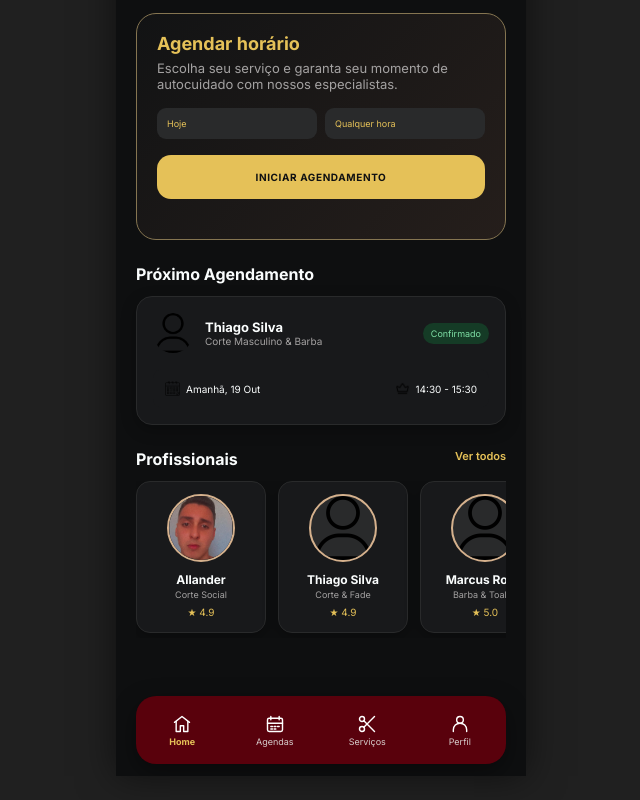
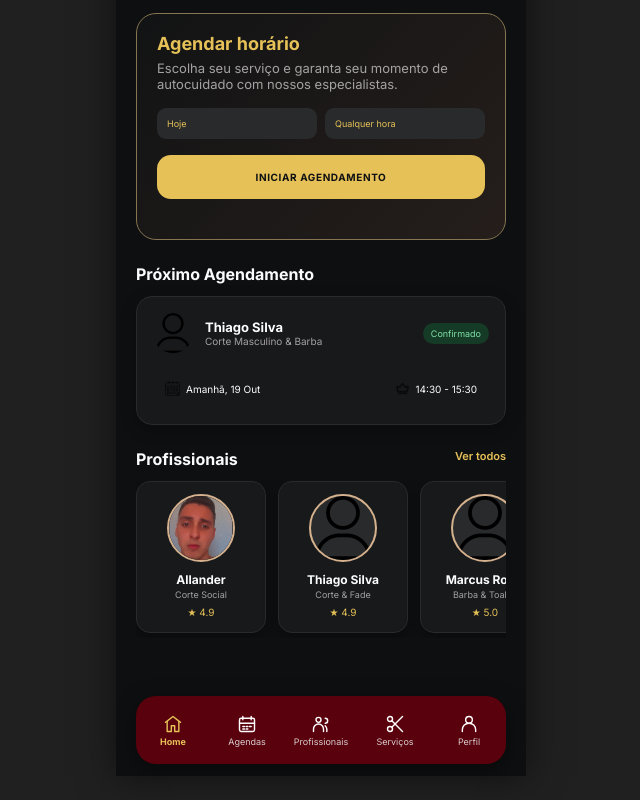
Before and after one commit to Karlabi-dev/Barber-Simba, a React (Vite) app in the folder AppSimba/: page /home in a window 1280 px wide. Shown: the part 195-995 px from the top of the page, without its empty margins (319-959 px from the left). Built offline with nearby package versions, Linux system fonts and the light colour scheme; no server answers.

Commit message:
feat: profissionais com filtros e historico de avaliacoes

```diff
--- a/AppSimba/src/components/Navbar.jsx
+++ b/AppSimba/src/components/Navbar.jsx
@@ -1,14 +1,16 @@
 import { NavLink } from 'react-router-dom'
+import '../pages/Professionals.css'
 
 const items = [
   { to: '/home', label: 'Home', icon: <><path d="m3 10 9-7 9 7" /><path d="M5 9v12h5v-7h4v7h5V9" /></> },
   { to: '/agendas', label: 'Agendas', icon: <><rect x="3" y="5" width="18" height="16" rx="2" /><path d="M7 3v4m10-4v4M3 11h18M7 15h2m2 0h2m2 0h2M7 18h2m2 0h2" /></> },
+  { to: '/profissionais', label: 'Profissionais', icon: <><circle cx="9" cy="7" r="3" /><path d="M3 21v-3a6 6 0 0 1 12 0v3m2-16a3 3 0 0 1 0 6m2 10v-3a6 6 0 0 0-2-4" /></> },
   { to: '/servicos', label: 'Serviços', icon: <><circle cx="6" cy="6" r="3" /><circle cx="6" cy="18" r="3" /><path d="m8.2 8.2 12.8 12.8M8.2 15.8 21 3" /></> },
   { to: '/perfil', label: 'Perfil', icon: <><circle cx="12" cy="7" r="4" /><path d="M4 21v-2a8 8 0 0 1 16 0v2" /></> },
 ]
 
 export default function Navbar() {
-  return <nav className="navbar" aria-label="Navegação principal">{items.map((item) => (
+  return <nav className="navbar navbar-five" aria-label="Navegação principal">{items.map((item) => (
     <NavLink key={item.to} to={item.to} className={({ isActive }) => isActive ? 'active' : ''}>
       <svg className="navbar-icon" viewBox="0 0 24 24" fill="none" stroke="#fff" strokeWidth="1.7" strokeLinecap="round" strokeLinejoin="round" aria-hidden="true">{item.icon}</svg><span>{item.label}</span>
     </NavLink>
```
